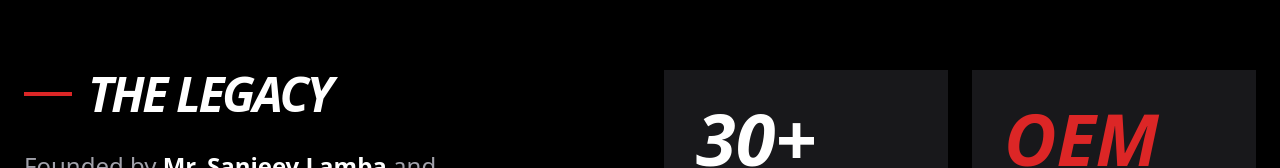
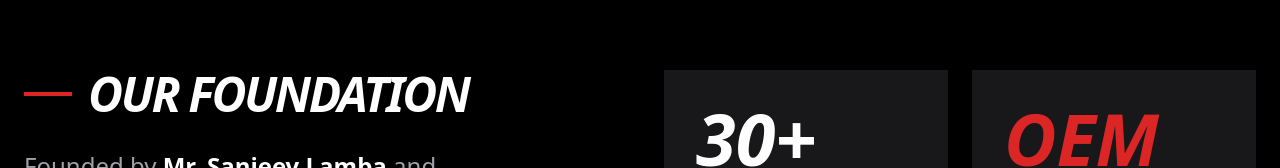
Before and after one commit to prashant1325/lamson, a React (Vite) app: page /about in a window 1280 px wide. Shown: the part 778-946 px from the top of the page. Built offline with nearby package versions, Linux system fonts and the light colour scheme.

Commit message:
Update About page with official OEM corporate content

```diff
--- a/src/pages/About.jsx
+++ b/src/pages/About.jsx
@@ -77,7 +77,7 @@ const About = () => {
         </div>
       </section>
 
-      {/* LEGACY SECTION */}
+      {/* OUR FOUNDATION SECTION */}
       <section className="py-12 md:py-32 px-6 max-w-7xl mx-auto">
         <div className="grid grid-cols-1 md:grid-cols-2 gap-12 items-start">
 
@@ -85,7 +85,7 @@ const About = () => {
             <div className="flex items-center gap-4 mb-8">
               <div className="w-12 h-1 bg-red-600"></div>
               <h2 className="text-4xl md:text-5xl font-black uppercase italic tracking-tighter">
-                The Legacy
+                Our Foundation
               </h2>
             </div>
 
```
